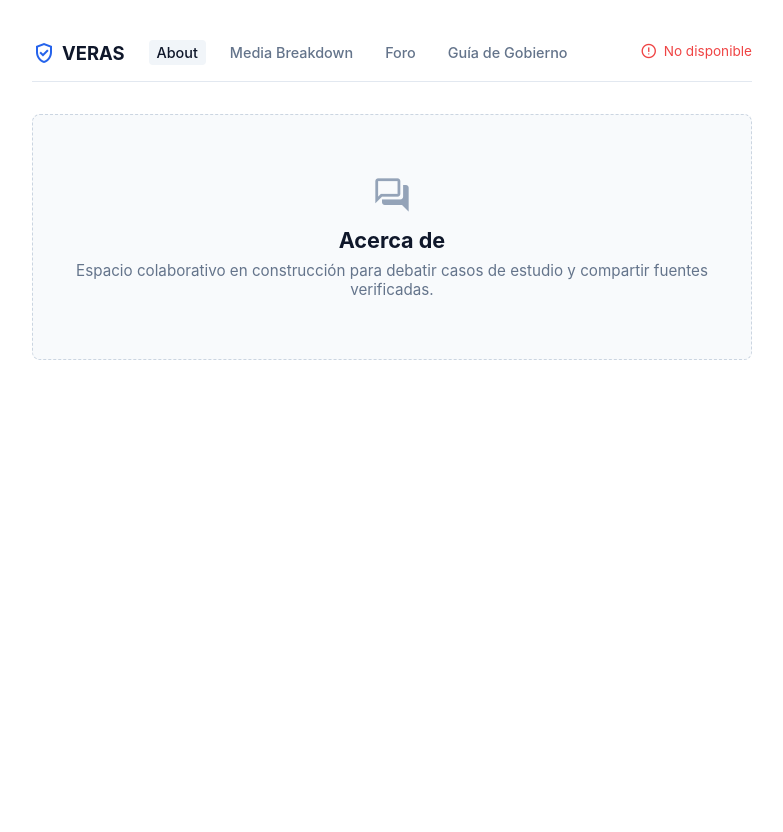
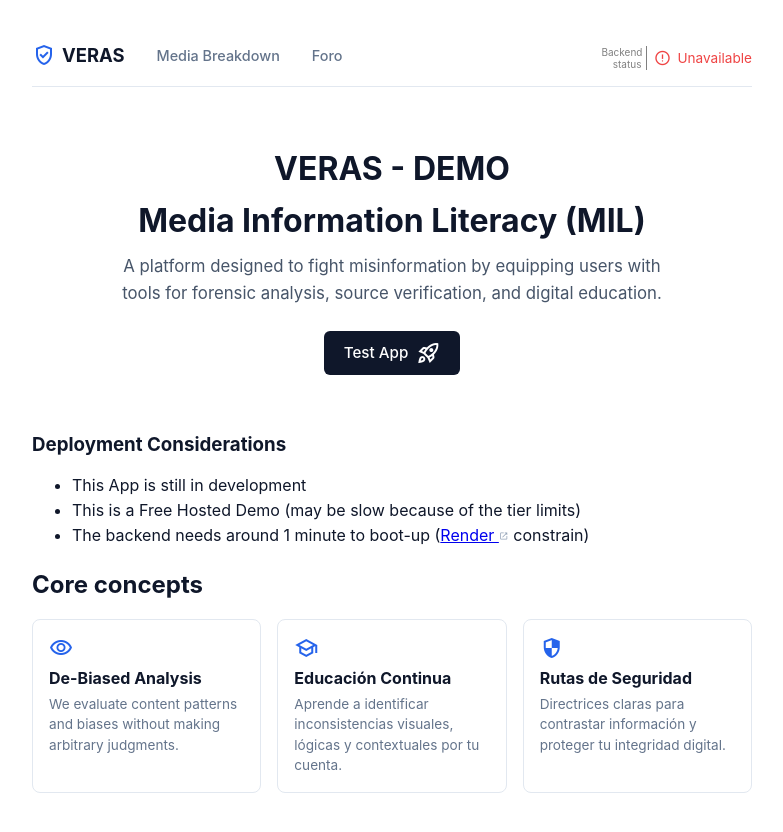
Before and after one commit to veras-unescohack/VERAS-Frontend, a React (Vite) app in the folder Frontend/: page / in a window 1280 px wide. Shown: the whole page, without its empty margins (248-1031 px from the left). Before the commit the page ends 800 px from the top, so only its background shows below. Built offline with nearby package versions, Linux system fonts and the light colour scheme; no server answers.

Commit message:
About to translate

```diff
--- a/Frontend/src/components/NavBar.jsx
+++ b/Frontend/src/components/NavBar.jsx
@@ -12,17 +12,11 @@ export default function Navbar({ apiUrl }) {
         </Link>
 
         <nav className="nav-links">
-          <NavLink to="/" end className={({ isActive }) => (isActive ? 'nav-item active' : 'nav-item')}>
-            About
-          </NavLink>
           <NavLink to="/breakdown" className={({ isActive }) => (isActive ? 'nav-item active' : 'nav-item')}>
             Media Breakdown
           </NavLink>
           <NavLink to="/foro" className={({ isActive }) => (isActive ? 'nav-item active' : 'nav-item')}>
             Foro
-          </NavLink>
-          <NavLink to="/guia-gobierno" className={({ isActive }) => (isActive ? 'nav-item active' : 'nav-item')}>
-            Guía de Gobierno
           </NavLink>
         </nav>
       </div>
--- a/Frontend/src/components/StatusBadge.jsx
+++ b/Frontend/src/components/StatusBadge.jsx
@@ -32,14 +32,15 @@ export default function StatusBadge({ apiUrl }) {
   }, [apiUrl]);
 
   const config = {
-    checking: { text: "Comprobando servidor...", color: "#94a3b8", icon: "sync" },
-    waking: { text: "Despertando servidor (Render)...", color: "#f59e0b", icon: "hourglass_top" },
-    ready: { text: "Conectado", color: "#10b981", icon: "check_circle" },
-    error: { text: "No disponible", color: "#ef4444", icon: "error" }
+    checking: { text: "Checking...", color: "#94a3b8", icon: "sync" },
+    waking: { text: "Waking...", color: "#f59e0b", icon: "hourglass_top" },
+    ready: { text: "Connected", color: "#10b981", icon: "check_circle" },
+    error: { text: "Unavailable", color: "#ef4444", icon: "error" }
   }[status];
 
   return (
     <div style={{ display: 'inline-flex', alignItems: 'center', gap: '6px', fontSize: '0.85rem', color: config.color }}>
+      <span style={{ fontSize: '10px', color: 'gray', width: '40px', textAlign: 'right', padding: '0 5px', borderRight: '1px gray solid'}}>Backend status</span>
       <span className="material-symbols-outlined" style={{ fontSize: '18px' }}>{config.icon}</span>
       <span>{config.text}</span>
     </div>
--- a/Frontend/src/pages/About.jsx
+++ b/Frontend/src/pages/About.jsx
@@ -1,11 +1,55 @@
 import React from 'react';
+import { Link } from 'react-router-dom';
+import './../styles/about.css'
 
-export default function Forum() {
+export default function About() {
   return (
-    <div className="page-view placeholder-container">
-      <span className="material-symbols-outlined placeholder-icon">forum</span>
-      <h2>Acerca de</h2>
-      <p>Espacio colaborativo en construcción para debatir casos de estudio y compartir fuentes verificadas.</p>
+    <div className="page-view">
+      <section className="about-hero">
+        <h1 className="hero-title">VERAS - DEMO</h1>
+        <h2 className="hero-title">Media Information Literacy (MIL)</h2>
+        <p className="hero-subtitle">
+          A platform designed to fight misinformation by equipping users with tools for forensic analysis, source verification, and digital education.
+        </p>
+        <div className="hero-actions">
+          <Link to="/breakdown" className="primary-cta-btn">
+            Test App
+            <span className="material-symbols-outlined">rocket_launch</span>
+          </Link>
+        </div>
+      </section>
+
+      <section className='about-deployment'>
+        <h3>Deployment Considerations</h3>
+        <ul>
+          <li>This App is still in development</li>
+          <li>This is a Free Hosted Demo (may be slow because of the tier limits)</li>
+          <li>The backend needs around 1 minute to boot-up (<a href='https://render.com/docs/free#spinning-down-on-idle' target='blank'>Render <span className="material-symbols-outlined">open_in_new</span></a> constrain)</li>
+        </ul>
+      </section>
+
+      <section className='about-section'>
+        <h2>Core concepts</h2>
+        <div className="about-pillars">
+
+          <div className="pillar-card">
+            <span className="material-symbols-outlined pillar-icon">visibility</span>
+            <h3>De-Biased Analysis</h3>
+            <p>We evaluate content patterns and biases without making arbitrary judgments.</p>
+          </div>
+          <div className="pillar-card">
+            <span className="material-symbols-outlined pillar-icon">school</span>
+            <h3>Educación Continua</h3>
+            <p>Aprende a identificar inconsistencias visuales, lógicas y contextuales por tu cuenta.</p>
+          </div>
+          <div className="pillar-card">
+            <span className="material-symbols-outlined pillar-icon">security</span>
+            <h3>Rutas de Seguridad</h3>
+            <p>Directrices claras para contrastar información y proteger tu integridad digital.</p>
+          </div>
+        </div>
+      </section>
+
     </div>
   );
 }
--- /dev/null
+++ b/Frontend/src/styles/about.css
@@ -0,0 +1,119 @@
+/* Hero / About */
+.about-hero {
+  text-align: center;
+  padding: 30px 0 40px;
+}
+
+.hero-title {
+  font-size: 2rem;
+  font-weight: 700;
+  margin: 0 0 12px 0;
+  line-height: 1.25;
+}
+
+.hero-subtitle {
+  font-size: 1.05rem;
+  color: #475569;
+  line-height: 1.6;
+  max-width: 580px;
+  margin: 0 auto 24px;
+}
+
+.hero-actions {
+  display: flex;
+  justify-content: center;
+  gap: 12px;
+}
+
+.primary-cta-btn {
+  display: inline-flex;
+  align-items: center;
+  gap: 8px;
+  padding: 10px 20px;
+  background-color: #0f172a;
+  color: #ffffff;
+  text-decoration: none;
+  border-radius: 6px;
+  font-weight: 500;
+  font-size: 0.95rem;
+  transition: 200ms;
+}
+.primary-cta-btn:hover {
+    transform: scale(1.2);
+}
+
+/* Pilares About */
+.about-pillars {
+  display: grid;
+  grid-template-columns: repeat(auto-fit, minmax(200px, 1fr));
+  gap: 16px;
+  margin-top: 20px;
+}
+
+.pillar-card {
+  padding: 16px;
+  border: 1px solid #e2e8f0;
+  border-radius: 8px;
+  background-color: #ffffff;
+}
+
+.pillar-icon {
+  font-size: 24px;
+  color: #2563eb;
+  margin-bottom: 8px;
+}
+
+.pillar-card h3 {
+  margin: 0 0 6px 0;
+  font-size: 1rem;
+}
+
+.pillar-card p {
+  margin: 0;
+  font-size: 0.85rem;
+  color: #64748b;
+  line-height: 1.5;
+}
+
+/* Placeholders */
+.placeholder-container {
+  text-align: center;
+  padding: 60px 20px;
+  border: 1px dashed #cbd5e1;
+  border-radius: 8px;
+  background-color: #f8fafc;
+}
+
+.placeholder-icon {
+  font-size: 40px;
+  color: #94a3b8;
+  margin-bottom: 12px;
+}
+
+.placeholder-container h2 {
+  margin: 0 0 8px 0;
+  font-size: 1.35rem;
+}
+
+.placeholder-container p {
+  margin: 0;
+  color: #64748b;
+  font-size: 0.95rem;
+}
+
+/* Deployment */
+.about-deployment ul li {
+    height: 25px;
+    font-size: 16px;
+}
+
+.about-deployment ul li a span {
+  font-size: 10px;
+  color: #94a3b8;
+}
+
+.about-deployment ul li a span {
+  font-size: 10px;
+  color: #94a3b8;
+  margin-bottom: 12px;
+}
--- a/Frontend/src/styles/app.css
+++ b/Frontend/src/styles/app.css
@@ -52,120 +52,3 @@
   color: #0f172a;
   background-color: #f1f5f9;
 }
-
-/* Hero / About */
-.about-hero {
-  text-align: center;
-  padding: 30px 0 40px;
-}
-
-.hero-title {
-  font-size: 2rem;
-  font-weight: 700;
-  margin: 0 0 12px 0;
-  line-height: 1.25;
-}
-
-.hero-subtitle {
-  font-size: 1.05rem;
-  color: #475569;
-  line-height: 1.6;
-  max-width: 580px;
-  margin: 0 auto 24px;
-}
-
-.hero-actions {
-  display: flex;
-  justify-content: center;
-  gap: 12px;
-}
-
-.primary-cta-btn {
-  display: inline-flex;
-  align-items: center;
-  gap: 8px;
-  padding: 10px 20px;
-  background-color: #0f172a;
-  color: #ffffff;
-  text-decoration: none;
-  border-radius: 6px;
-  font-weight: 500;
-  font-size: 0.95rem;
-}
-
-.secondary-cta-btn {
-  display: inline-flex;
-  align-items: center;
-  gap: 8px;
-  padding: 10px 20px;
-  background-color: transparent;
-  color: #0f172a;
-  border: 1px solid #cbd5e1;
-  text-decoration: none;
-  border-radius: 6px;
-  font-weight: 500;
-  font-size: 0.95rem;
-}
-
-.secondary-cta-btn:hover {
-  background-color: #f8fafc;
-}
-
-/* Pilares About */
-.about-pillars {
-  display: grid;
-  grid-template-columns: repeat(auto-fit, minmax(200px, 1fr));
-  gap: 16px;
-  margin-top: 20px;
-}
-
-.pillar-card {
-  padding: 16px;
-  border: 1px solid #e2e8f0;
-  border-radius: 8px;
-  background-color: #ffffff;
-}
-
-.pillar-icon {
-  font-size: 24px;
-  color: #2563eb;
-  margin-bottom: 8px;
-}
-
-.pillar-card h3 {
-  margin: 0 0 6px 0;
-  font-size: 1rem;
-}
-
-.pillar-card p {
-  margin: 0;
-  font-size: 0.85rem;
-  color: #64748b;
-  line-height: 1.5;
-}
-
-/* Placeholders */
-.placeholder-container {
-  text-align: center;
-  padding: 60px 20px;
-  border: 1px dashed #cbd5e1;
-  border-radius: 8px;
-  background-color: #f8fafc;
-}
-
-.placeholder-icon {
-  font-size: 40px;
-  color: #94a3b8;
-  margin-bottom: 12px;
-}
-
-.placeholder-container h2 {
-  margin: 0 0 8px 0;
-  font-size: 1.35rem;
-}
-
-.placeholder-container p {
-  margin: 0;
-  color: #64748b;
-  font-size: 0.95rem;
-}
```
